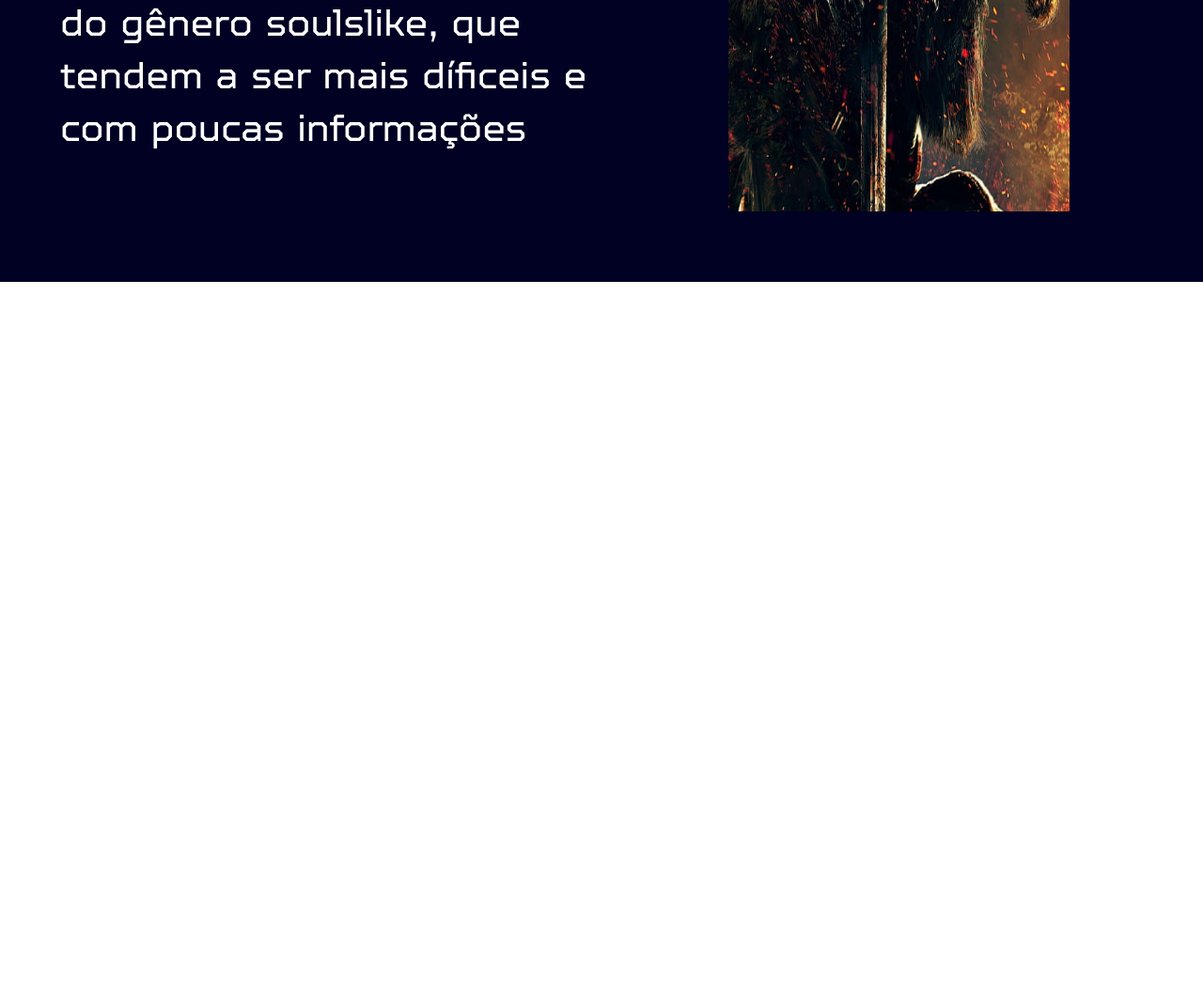
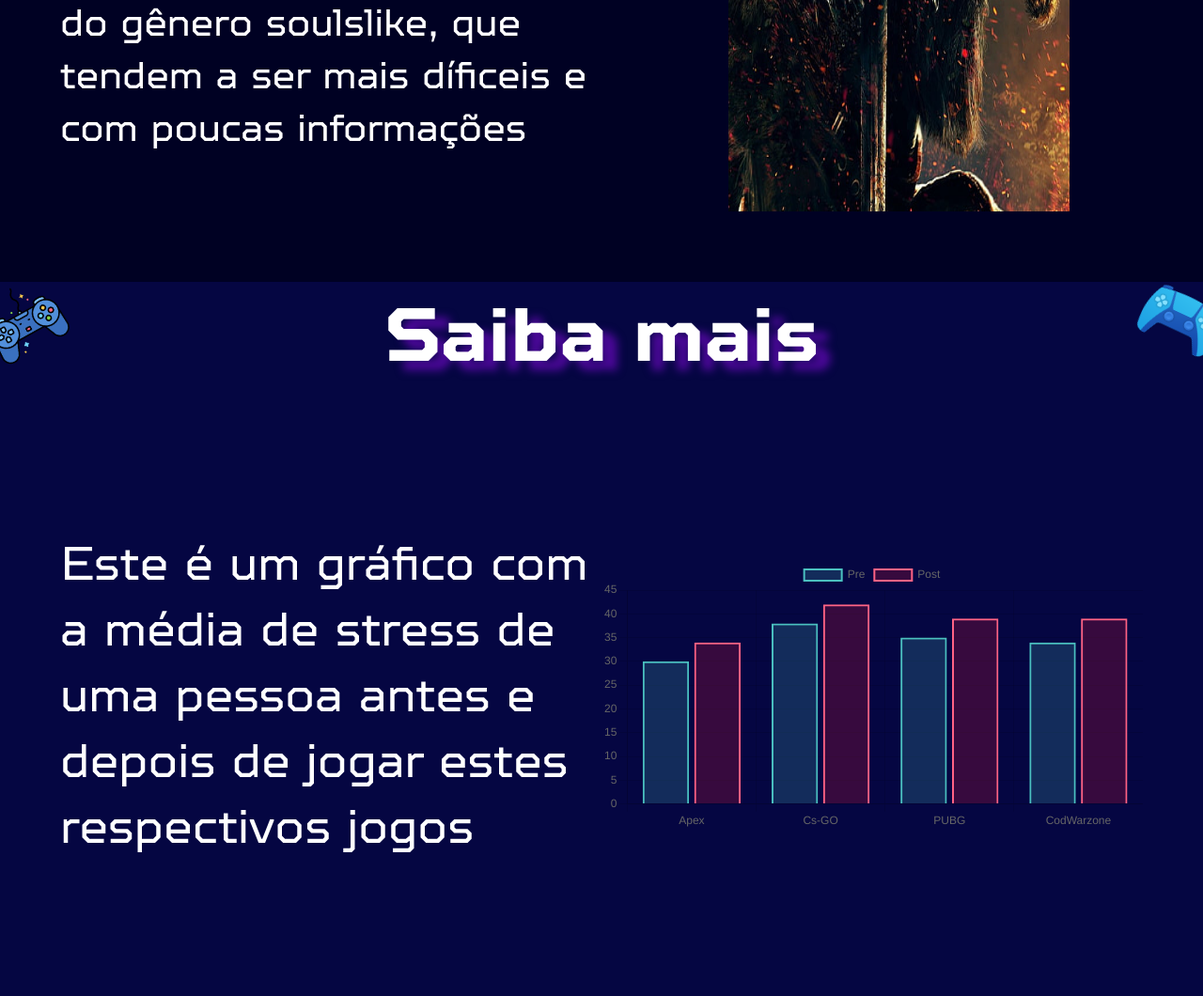
Before and after one commit to Projeto-Game-On/gameOn_web, a plain HTML site: page public/index.html in a window 1280 px wide. Shown: the part 2100-3160 px from the top of the page at 94% size. Before the commit the page ends 2400 px from the top, so only its background shows below. Drawn offline with nearby package versions, Linux system fonts and the light colour scheme.

Commit message:
Tela de Saiba Mais finalizada

```diff
--- a/public/css/style-Index.css
+++ b/public/css/style-Index.css
@@ -131,14 +131,14 @@
 }
 
 .segundaImagem {
-    margin-right: -15px ;
+    margin-right: -15px;
     display: flex;
     width: 10vh;
     height: auto;
     transform: rotate(25deg);
 }
 
-.areaTextoImagem{
+.areaTextoImagem {
     width: 90%;
     height: 90%;
     display: flex;
@@ -146,7 +146,8 @@
     align-items: center;
     justify-content: center;
 }
-.textoSaibaMais{
+
+.textoSaibaMais {
     width: 55%;
     height: 90%;
     /* border: red 2px solid; */
@@ -159,7 +160,7 @@
     font-size: 40px;
 }
 
-.imagemSaibaMais{
+.imagemSaibaMais {
     width: 45%;
     height: 90%;
     /* border: red 2px solid; */
@@ -168,7 +169,48 @@
     justify-content: center;
 }
 
-.imagemSaibaMais img{
+.imagemSaibaMais img {
     width: 70%;
     height: 88%;
 }
+
+.segundaTelaSaibaMais {
+    background-color: #050642;
+    width: 100%;
+    height: 100vh;
+    display: flex;
+    flex-direction: column;
+    align-items: center;
+    justify-content: center;
+}
+
+.areaCardGraficoTexto {
+    width: 90%;
+    height: 90%;
+    display: flex;
+    flex-direction: row;
+    align-items: center;
+    justify-content: center;
+}
+
+.textoGrafico {
+    width: 50%;
+    height: 88%;
+    display: flex;
+    align-items: center;
+    justify-content: center;
+    /* border: red solid 2px; */
+}
+
+.textoGrafico p{
+    font-size: 50px;
+}
+
+.grafico{
+    width: 50%;
+    height: 88%;
+    display: flex;
+    align-items: center;
+    justify-content: center;
+    /* border: red solid 2px; */
+}
--- a/public/index.html
+++ b/public/index.html
@@ -5,6 +5,7 @@
     <meta charset="UTF-8">
     <meta http-equiv="X-UA-Compatible" content="IE=edge">
     <meta name="viewport" content="width=device-width, initial-scale=1.0">
+    <script src="https://cdn.jsdelivr.net/npm/chart.js"></script>
     <link rel="icon" href="img/logo-monkey.png" type="image/png">
     <link rel="stylesheet" href="css/style-PadraoTodos.css">
     <link rel="stylesheet" href="css/style-Index.css">
@@ -78,6 +79,76 @@
             </div>
         </div>
     </div>
+    <div class="segundaTelaSaibaMais">
+        <div class="headerSaibaMais">
+            <img src="img/jogos.png" alt="Controle" class="primeiraImagem">
+            <h1>Saiba mais</h1>
+            <img src="img/icons8-controle-96.png" alt="Controle" class="segundaImagem">
+        </div>
+        <div class="areaCardGraficoTexto">
+            <div class="textoGrafico">
+                <p>Este é um gráfico
+                    com a média de stress de
+                    uma pessoa antes e depois
+                    de jogar estes respectivos jogos
+                </p>
+            </div>
+            <div class="grafico">
+                <canvas id="myChart"></canvas>
+            </div>
+        </div>
+    </div>
 </body>
 
 </html>
+<script>
+    const ctx = document.getElementById('myChart');
+
+    new Chart(ctx, {
+        type: 'bar',
+        data: {
+            labels: ['Apex', 'Cs-GO', 'PUBG', 'CodWarzone'],
+            datasets: [{
+                label: 'Pre',
+                data: [30, 38, 35, 34],
+                borderWidth: 2,
+                backgroundColor: [
+                    'rgba(75, 200, 192, 0.2)',
+                    'rgba(75, 200, 192, 0.2)',
+                    'rgba(75, 200, 192, 0.2)',
+                    'rgba(75, 200, 192, 0.2)'
+                ],
+                borderColor: [
+                    'rgb(75, 192, 192)',
+                    'rgb(75, 192, 192)',
+                    'rgb(75, 192, 192)',
+                    'rgb(75, 192, 192)'
+                ],
+            }, {
+                label: 'Post',
+                data: [34, 42, 39, 39],
+
+                borderWidth: 2,
+                backgroundColor: [
+                    'rgba(255, 30, 50, 0.2)',
+                    'rgba(255, 30, 50, 0.2)',
+                    'rgba(255, 30, 50, 0.2)',
+                    'rgba(255, 30, 50, 0.2)'
+                ],
+                borderColor: [
+                    'rgba(255, 99, 132)',
+                    'rgba(255, 99, 132)',
+                    'rgba(255, 99, 132)',
+                    'rgba(255, 99, 132)'
+                ],
+            }]
+        },
+        options: {
+            scales: {
+                y: {
+                    beginAtZero: true
+                }
+            }
+        }
+    })
+</script>
```
Lines whose indentation alone changed are shown as unchanged.
